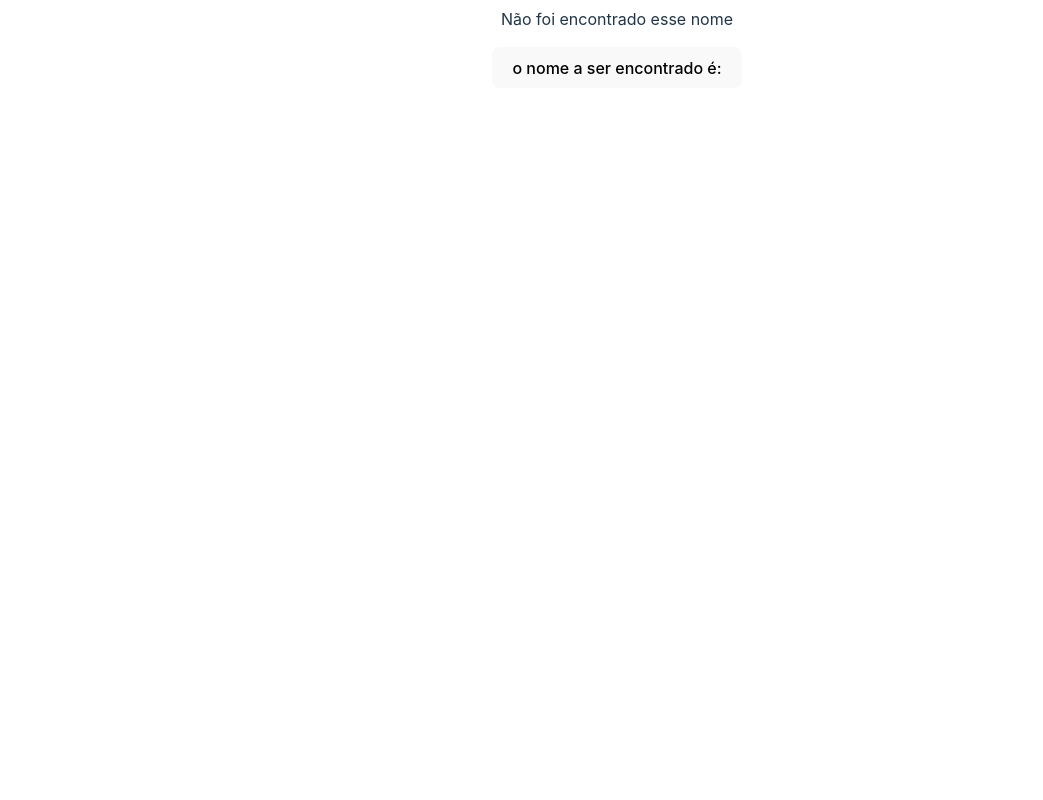
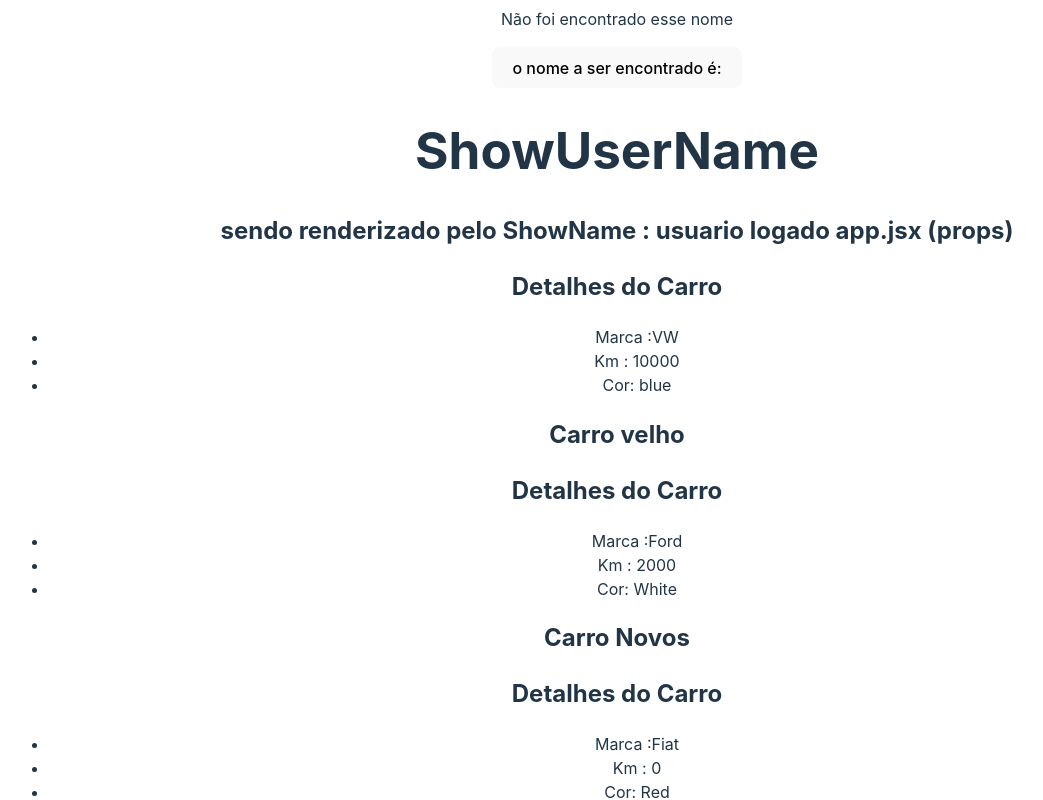
Before and after one commit to Luk3rF7/React_especializacao, a React (Vite) app in the folder 03_advancer/reactAvancado/: page / in a window 1280 px wide. Shown: the part 2540-3340 px from the top of the page, without its empty margins (23-1066 px from the left). Before the commit the page ends 3160 px from the top, so only its background shows below. Built offline with nearby package versions, Linux system fonts and the light colour scheme.

Commit message:
props e props

```diff
--- a/03_advancer/reactAvancado/src/App.jsx
+++ b/03_advancer/reactAvancado/src/App.jsx
@@ -3,7 +3,16 @@
 import ListRender from './components/listRender'
 import Condicional from './components/Condicional'
 import './App.css'
+import ShowUserName from './components/ShowUserName'
+import CarDetails from './components/CartDEtail'
 function App() {
+  //instancia
+  const name = "usuario logado app.jsx (props)"
+  const cars = [
+    {id:1,brand: "Ferrari",color:'vermelho',newCars: true,Km:0},
+    {id:2,brand: "Fusca",color:'preto',newCars: false,Km:2000},
+    {id:3,brand: "Kia",color:'Cinza',newCars: true,Km: 500}
+  ]
   return (
     <>
     <h1>Iniciando Seção 3:</h1>
@@ -22,6 +31,20 @@
     <div>
       <ListRender />
       <Condicional/>
+      {/* props */}
+      <ShowUserName  name={name}/>
+      {/* destructuring */}
+      <CarDetails brand="VW" Km={10000} color="blue" newCars={false} />
+      {/* Reaproveitar o codigo */}
+      <CarDetails brand="Ford" Km={2000} color="White" newCars={true}/>
+      <CarDetails brand="Fiat" Km={0} color="Red" newCars={true}/>
+      {/* loop em Array */}
+      {cars.map((car)=> (
+       <>
+          <h2>Lista Array map</h2>
+        <CarDetails brand={car.brand} color={car.color} Km={car.Km} newCars={car.newCars}/>
+       </>
+      ))}
     </div>
 
     </>
--- /dev/null
+++ b/03_advancer/reactAvancado/src/components/CartDEtail.jsx
@@ -0,0 +1,13 @@
+
+const CarDetails = ({brand,Km,color,newCars}) => {
+  return <div>
+    <h2>Detalhes do Carro</h2>
+    <ul>
+      <li> Marca :{brand}</li>
+      <li> Km :  {Km}</li>
+      <li>  Cor: {color}</li>
+    </ul>
+    { newCars === true ? ( <h2>Carro Novos</h2>) : (<h2>Carro velho</h2>)}
+  </div>
+}
+export default CarDetails;
--- /dev/null
+++ b/03_advancer/reactAvancado/src/components/ShowUserName.jsx
@@ -0,0 +1,13 @@
+/* eslint-disable react/prop-types */
+const ShowUserName = (props) => {
+  return (
+    <div>
+     <h1>
+       ShowUserName
+      </h1>
+      <h2>sendo renderizado pelo ShowName : {props.name}</h2>
+    </div>
+  )
+}
+
+export default ShowUserName;
```
Also changed, not shown: 03_advancer/reactAvancado/.eslintrc.cjs.
